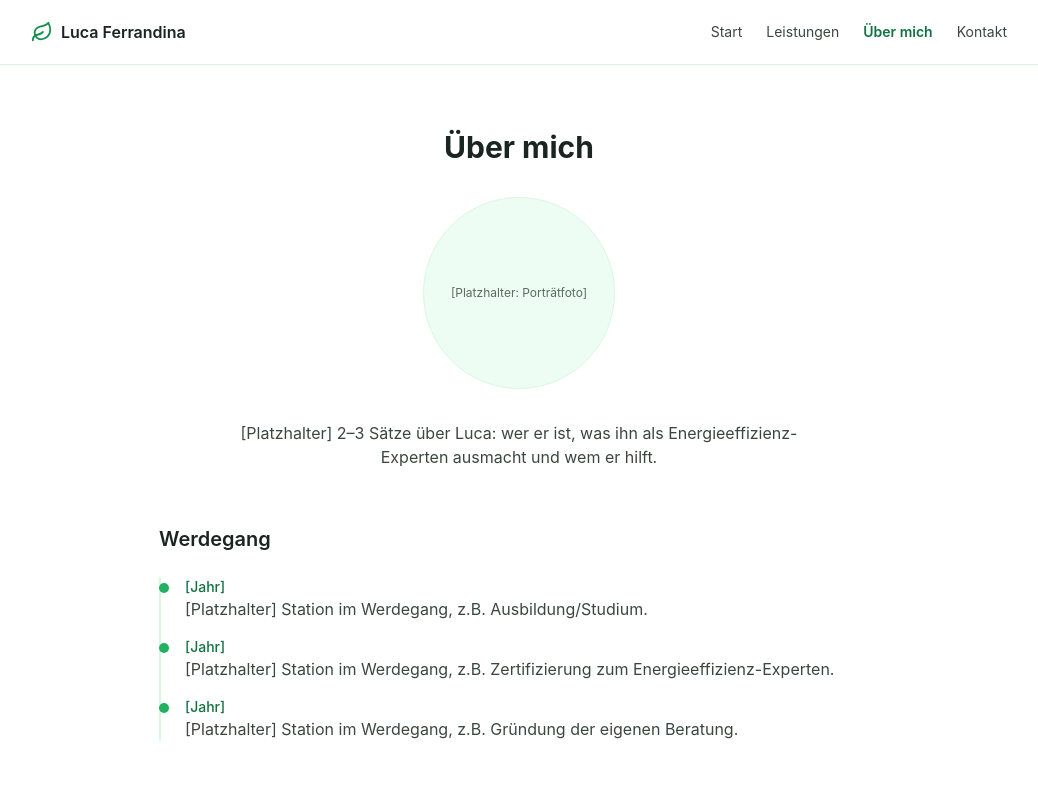
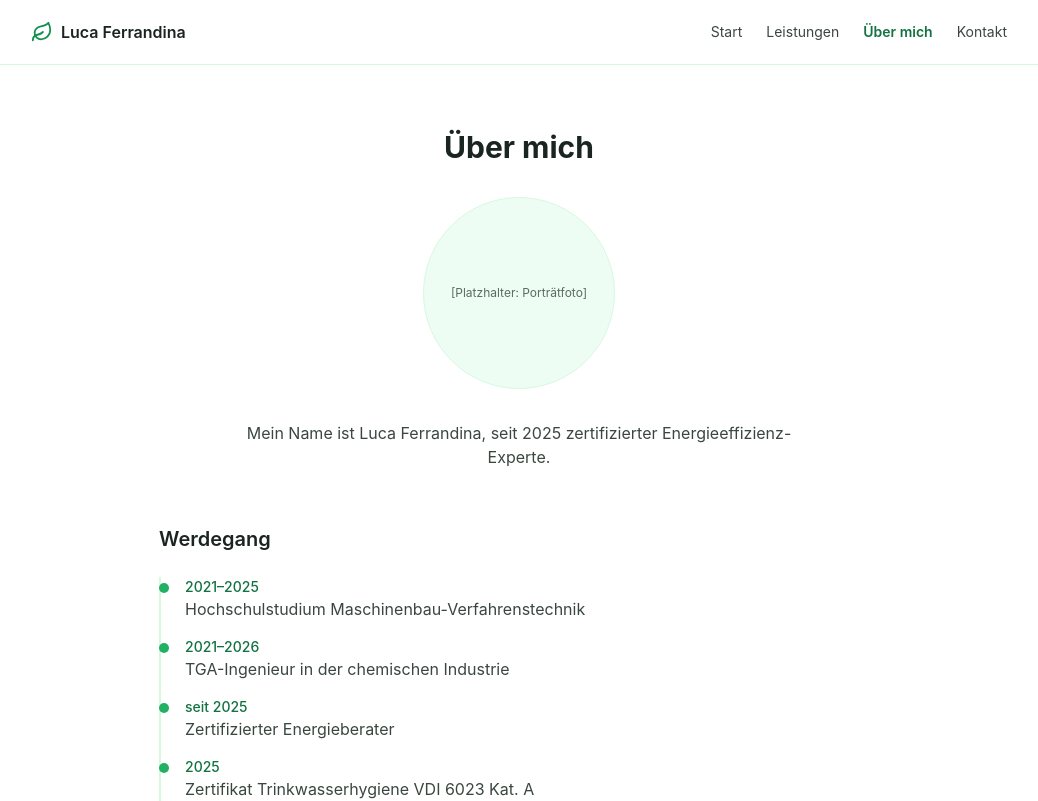
Before and after one commit to lucamicheleferrandina-droid/energieberatung-website, a React (Vite) app: page /#/ueber-mich in a window 1280 px wide. Shown: the top 801 px of the page, without its empty margins (121-1159 px from the left). Built offline with nearby package versions, Linux system fonts and the light colour scheme.

Commit message:
Über-mich: echte Inhalte (Name, Werdegang, Zertifikate) eintragen

```diff
--- a/src/pages/UeberMich.jsx
+++ b/src/pages/UeberMich.jsx
@@ -1,7 +1,9 @@
 const WERDEGANG = [
-  { jahr: '[Jahr]', text: '[Platzhalter] Station im Werdegang, z.B. Ausbildung/Studium.' },
-  { jahr: '[Jahr]', text: '[Platzhalter] Station im Werdegang, z.B. Zertifizierung zum Energieeffizienz-Experten.' },
-  { jahr: '[Jahr]', text: '[Platzhalter] Station im Werdegang, z.B. Gründung der eigenen Beratung.' },
+  { jahr: '2021–2025', text: 'Hochschulstudium Maschinenbau-Verfahrenstechnik' },
+  { jahr: '2021–2026', text: 'TGA-Ingenieur in der chemischen Industrie' },
+  { jahr: 'seit 2025', text: 'Zertifizierter Energieberater' },
+  { jahr: '2025', text: 'Zertifikat Trinkwasserhygiene VDI 6023 Kat. A' },
+  { jahr: '2026', text: 'Zertifikat Lüftungshygiene VDI 6022 Kat. A' },
 ]
 
 export default function UeberMich() {
@@ -14,8 +16,8 @@ export default function UeberMich() {
       </div>
 
       <p className="text-ink-700 text-center max-w-xl mx-auto mb-14">
-        [Platzhalter] 2–3 Sätze über Luca: wer er ist, was ihn als
-        Energieeffizienz-Experten ausmacht und wem er hilft.
+        Mein Name ist Luca Ferrandina, seit 2025 zertifizierter
+        Energieeffizienz-Experte. {/* TODO: ausführlicherer Text folgt noch von Luca */}
       </p>
 
       <h2 className="text-xl font-semibold text-ink-900 mb-6">Werdegang</h2>
```
